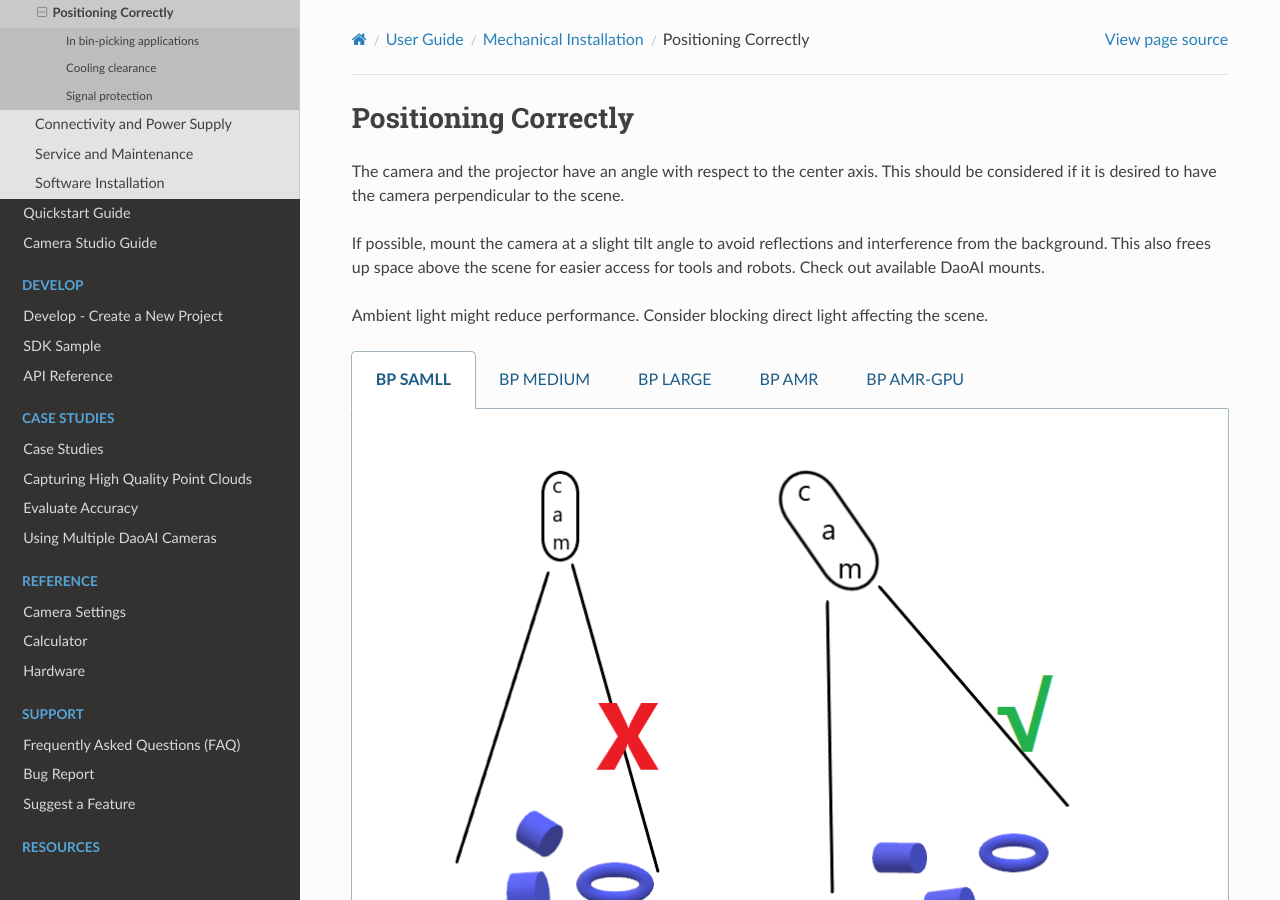
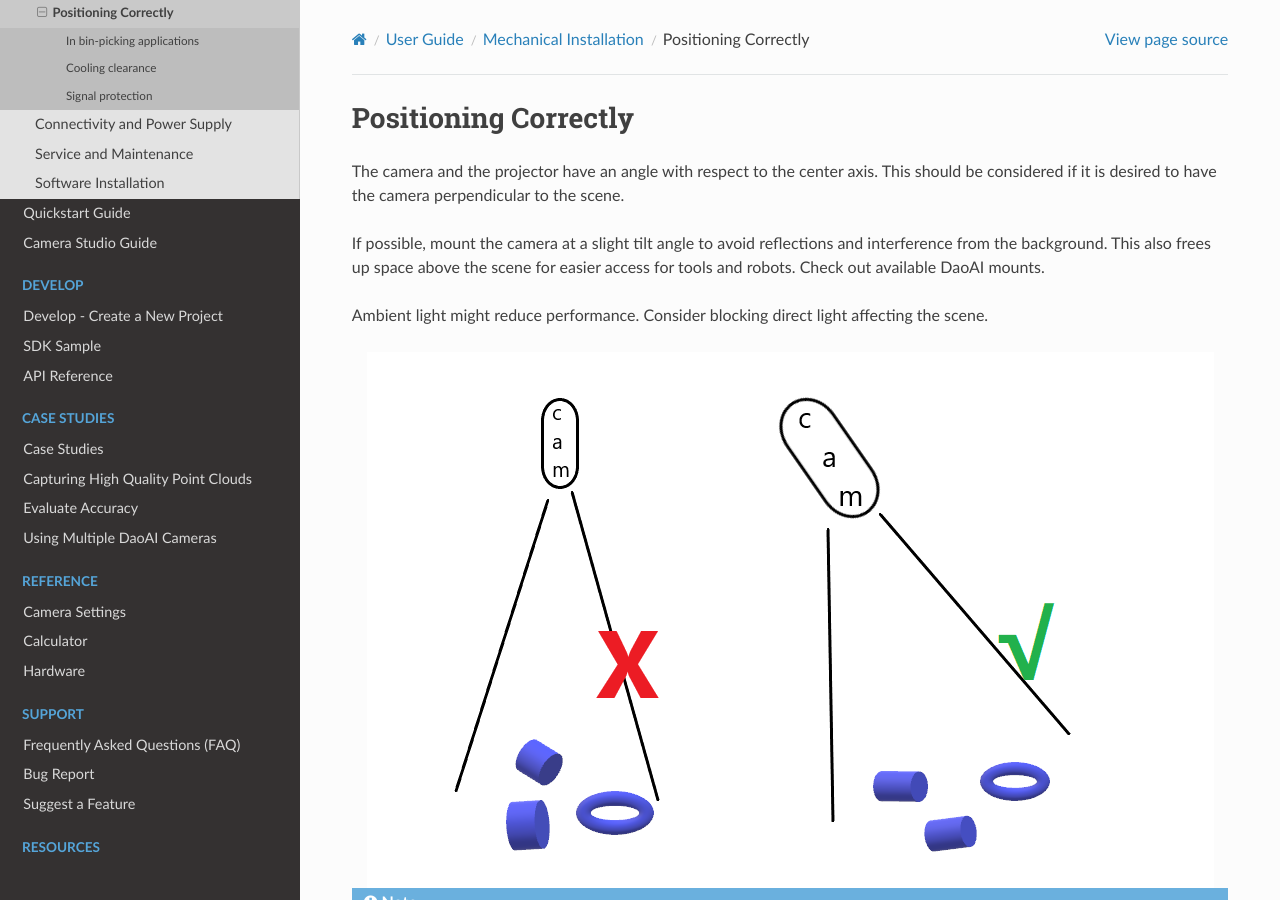
Before and after one commit to DaoAI-Robotics-Inc/daoai_camera_studio_user_manual, a Sphinx documentation site: the page built from docs/source/getting-started/user-guide/mechanical-installation/positioning-correctly/index.rst, in a window 1280 px wide and 900 px high. Built offline with Sphinx 7.4.7 and the Read the Docs theme 2.0.0, drawn with Linux system fonts in a browser that asks for light colours; pages that are not in the unit, such as notebooks, are missing from menus.

```diff
--- a/docs/source/getting-started/user-guide/mechanical-installation/positioning-correctly/index.rst
+++ b/docs/source/getting-started/user-guide/mechanical-installation/positioning-correctly/index.rst
@@ -36,32 +36,8 @@ If possible, mount the camera at a slight tilt angle to avoid reflections and in
 
 Ambient light might reduce performance. Consider blocking direct light affecting the scene.
 
-.. tabs::
-
-   .. group-tab:: BP SAMLL
-
-    .. image:: images/fov.png
-        :align: center
-
-   .. group-tab:: BP MEDIUM
-
-    .. image:: images/fov.png
-        :align: center
-
-   .. group-tab:: BP LARGE
-
-    .. image:: images/fov.png
-        :align: center
-
-   .. group-tab:: BP AMR
-
-    .. image:: images/fov.png
-        :align: center
-
-   .. group-tab:: BP AMR-GPU
-
-    .. image:: images/fov.png
-        :align: center
+.. image:: images/fov.png
+    :align: center
 
 .. note::
     Camera tilting is more important if the scene contains specular surfaces.
```
Also changed, not shown: docs/source/getting-started/user-guide/mechanical-installation/mechanical-interface/index.rst (+7 -3 lines), docs/source/getting-started/user-guide/mechanical-installation/mechanical-interface/images/bp-l.png (added), docs/source/getting-started/user-guide/mechanical-installation/mechanical-interface/images/bp-l_mounting.png (added), docs/source/getting-started/user-guide/mechanical-installation/mechanical-interface/images/large_1.png (deleted).
